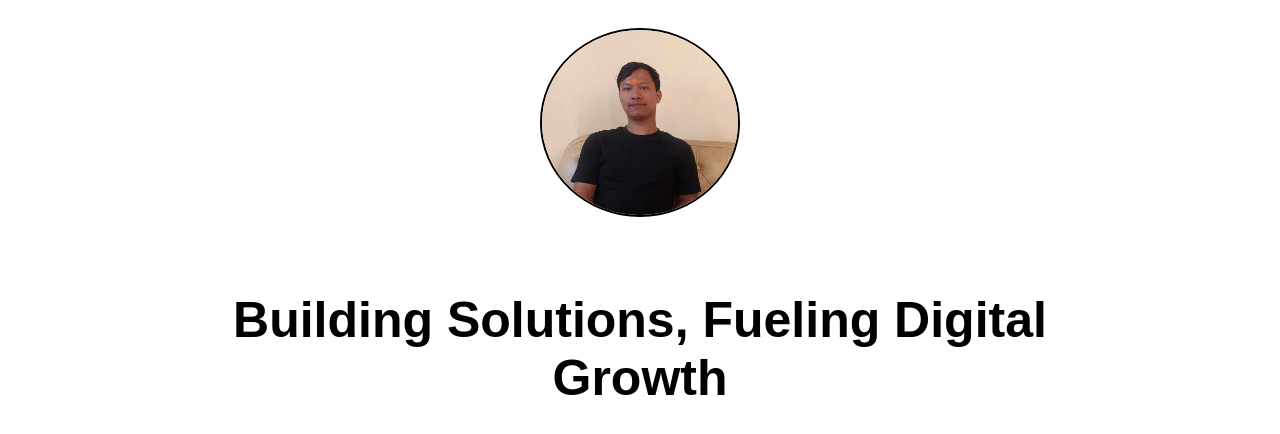
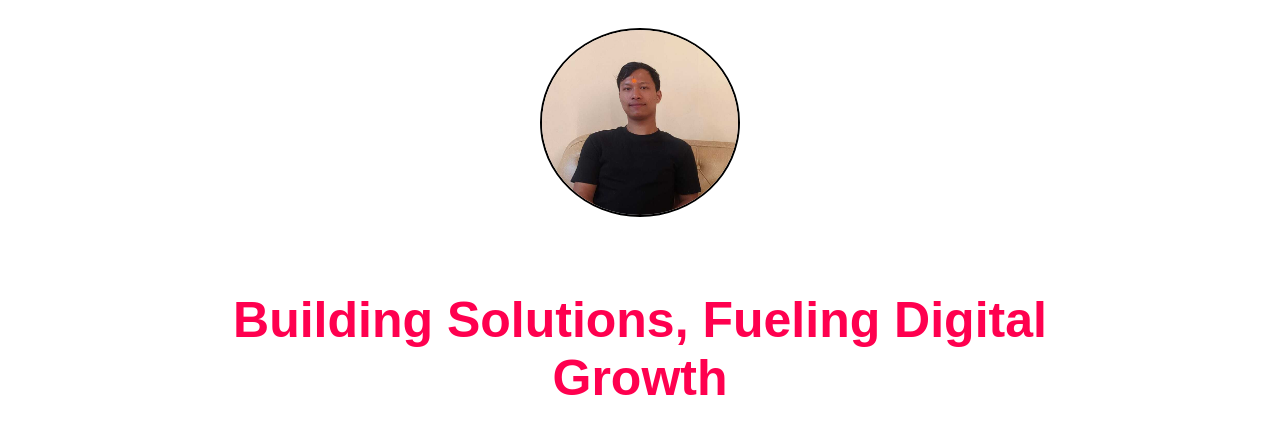
Before and after one commit to dhojusarun/MySelf, a plain HTML site: page index.html in a window 1280 px wide. Shown: the part 122-556 px from the top of the page. Drawn offline with Linux system fonts and the light colour scheme.

Commit message:
color update

```diff
--- a/style.css
+++ b/style.css
@@ -75,6 +75,7 @@ header {
 .body h1 {
     font-size: 50px;
     margin-bottom: 10px;
+    color:#ff004f;
 }
 
 .image img {
```
